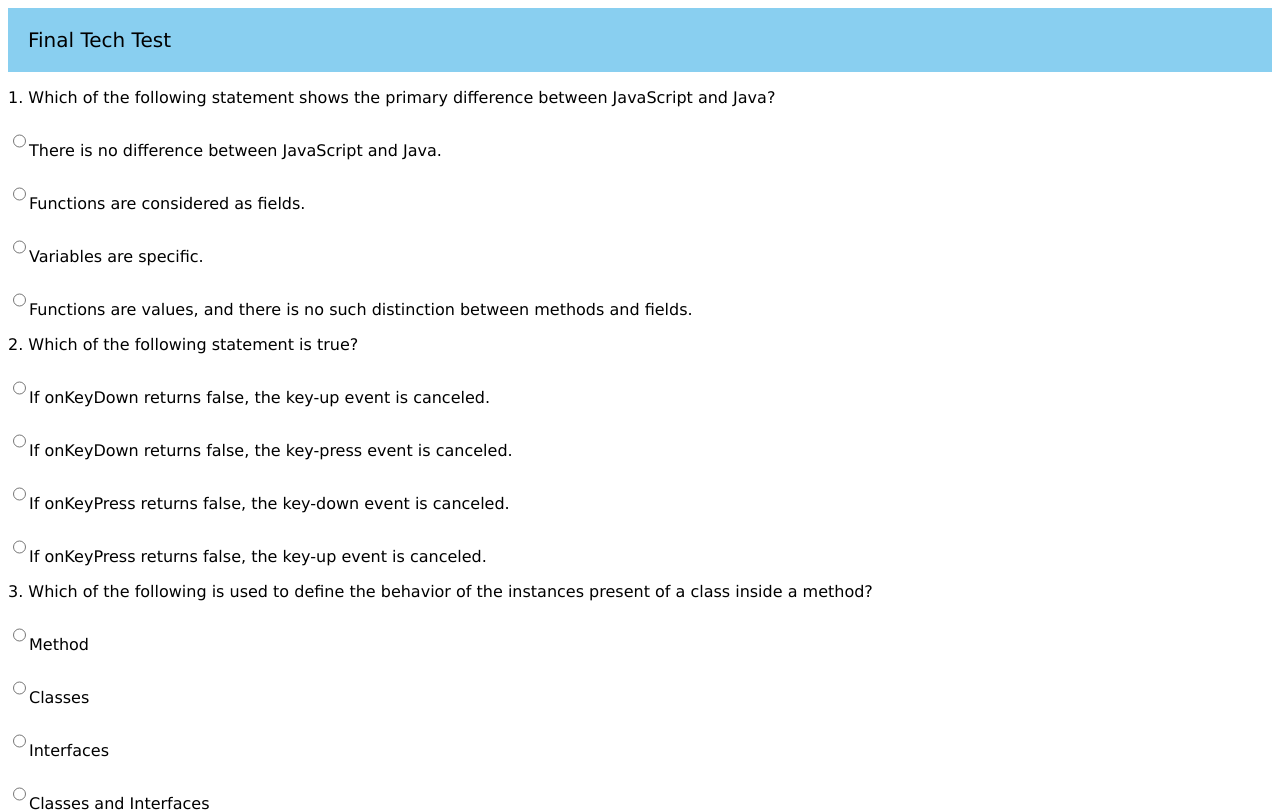
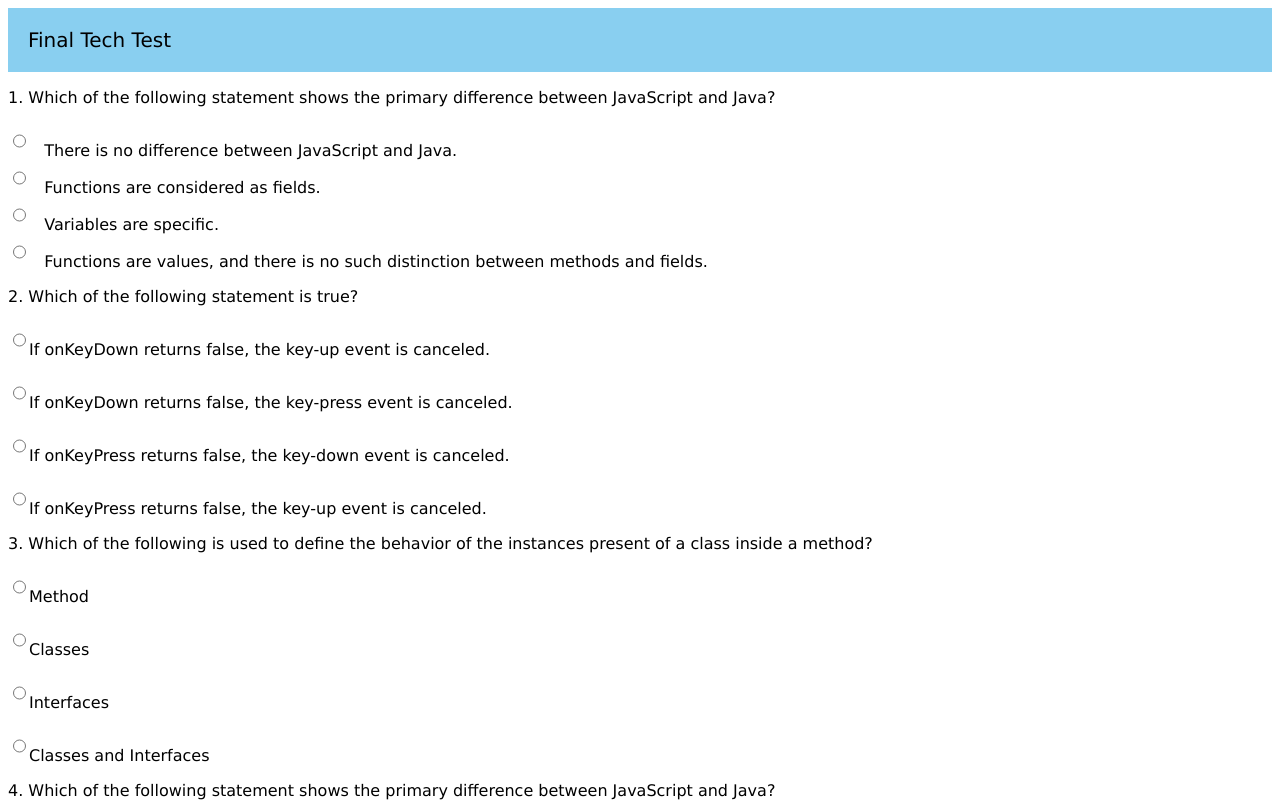
Before and after one commit to AmosJune/JavaScriptProject, a plain HTML site: page index.html in a window 1280 px wide. Shown: the top 812 px of the page. Drawn offline with Linux system fonts and the light colour scheme.

Commit message:
redesign the index html

```diff
--- a/index.html
+++ b/index.html
@@ -14,36 +14,45 @@
 
     <!-- Form Question -->
     <div>
-    <form>
-        <p>1. Which of the following statement shows the primary difference between JavaScript and Java?</p>
-        <p><input type="radio" name="option A" value="There is no difference between JavaScript and Java.">There is no difference between JavaScript and Java.</p>
-        <p><input type="radio" name="option B" value="Functions are considered as fields.">Functions are considered as fields.</p>
-        <p><input type="radio" name="option C" value="Variables are specific.">Variables are specific.</p>
-        <p><input type="radio" name="option D" value="Functions are values, and there is no such distinction between methods and fields.">Functions are values, and there is no such distinction between methods and fields.</p>
+    <form name="questions" id="quiz">
+        <p id="q1">1. Which of the following statement shows the primary difference between JavaScript and Java?</p>
 
-        <P>2. Which of the following statement is true?</P>
-        <P><input type="radio" name="option A" value="If onKeyDown returns false, the key-up event is canceled.">If onKeyDown returns false, the key-up event is canceled.</P>
-        <P><input type="radio" name="option B" value="If onKeyDown returns false, the key-press event is canceled.">If onKeyDown returns false, the key-press event is canceled.</P>
-        <P><input type="radio" name="option C" value="If onKeyPress returns false, the key-down event is canceled.">If onKeyPress returns false, the key-down event is canceled.</P>
-        <P><input type="radio" name="option D" value="If onKeyPress returns false, the key-up event is canceled.">If onKeyPress returns false, the key-up event is canceled.</P>
+        <input type="radio" id="A" name="OPTION A" value="There is no difference between JavaScript and Java.">
+        <label for="q1">There is no difference between JavaScript and Java.</label><br>
 
-        <P>3. Which of the following is used to define the behavior of the instances present of a class inside a method?</P>
-        <P><input type="radio" name="option A" value="Method">Method</P>
-        <P><input type="radio" name="option B" value="Classes">Classes</P>
-        <P><input type="radio" name="option C" value="Interfaces">Interfaces</P>
-        <P><input type="radio" name="option D" value="Classes and Interfaces">Classes and Interfaces</P>
+        <input type="radio" id="B" name="OPTION B" value="Functions are considered as fields.">
+        <label for="q1">Functions are considered as fields.</label><br>
 
-        <P>4. Which of the following statement shows the primary difference between JavaScript and Java?</P>
-        <P><input type="radio" name="option A" value="There is no difference between JavaScript and Java.">There is no difference between JavaScript and Java.</P>
-        <P><input type="radio" name="option B" value="Functions are considered as fields.">Functions are considered as fields.</P>
-        <P><input type="radio" name="option C" value="Variables are specific.">Variables are specific.</P>
-        <P><input type="radio" name="option D" value="Functions are values, and there is no such distinction between methods and fields.">Functions are values, and there is no such distinction between methods and fields.</P>
+        <input type="radio" id="C" name="OPTION C" value="Variables are specific.">
+        <label for="q1">Variables are specific.</label><br>
 
-        <P>5. Which of the following statement is true if class B can extend another class A?</P>
-        <P><input type="radio" name="option A" value="A is the superclass, and B is the subclass.">A is the superclass, and B is the subclass.</P>
-        <P><input type="radio" name="option B" value="B is the superclass, and A is the subclass.">B is the superclass, and A is the subclass.</P>
-        <P><input type="radio" name="option C" value="Both A and B are the superclass.">Both A and B are the superclass.</P>
-        <P><input type="radio" name="option D" value="Both A and B are subclass.">Both A and B are subclass.</P>
+        <input type="radio" id="D" name="OPTION D" value="Functions are values, and there is no such distinction between methods and fields.">
+        <label for="q1">Functions are values, and there is no such distinction between methods and fields.</label><br>
+
+
+        <P id="q2">2. Which of the following statement is true?</P>
+        <P id="q2"><input type="radio" name="option A" value="If onKeyDown returns false, the key-up event is canceled.">If onKeyDown returns false, the key-up event is canceled.</P>
+        <P id="q2"><input type="radio" name="option B" value="If onKeyDown returns false, the key-press event is canceled.">If onKeyDown returns false, the key-press event is canceled.</P>
+        <P id="q2"><input type="radio" name="option C" value="If onKeyPress returns false, the key-down event is canceled.">If onKeyPress returns false, the key-down event is canceled.</P>
+        <P id="q2"><input type="radio" name="option D" value="If onKeyPress returns false, the key-up event is canceled.">If onKeyPress returns false, the key-up event is canceled.</P>
+
+        <P id="q3">3. Which of the following is used to define the behavior of the instances present of a class inside a method?</P>
+        <P id="q3"><input type="radio" name="option A" value="Method">Method</P>
+        <P id="q3"><input type="radio" name="option B" value="Classes">Classes</P>
+        <P id="q3"><input type="radio" name="option C" value="Interfaces">Interfaces</P>
+        <P id="q3"><input type="radio" name="option D" value="Classes and Interfaces">Classes and Interfaces</P>
+
+        <P id="q4">4. Which of the following statement shows the primary difference between JavaScript and Java?</P>
+        <P id="q4"><input type="radio" name="option A" value="There is no difference between JavaScript and Java.">There is no difference between JavaScript and Java.</P>
+        <P id="q4"><input type="radio" name="option B" value="Functions are considered as fields.">Functions are considered as fields.</P>
+        <P id="q4"><input type="radio" name="option C" value="Variables are specific.">Variables are specific.</P>
+        <P id="q4"><input type="radio" name="option D" value="Functions are values, and there is no such distinction between methods and fields.">Functions are values, and there is no such distinction between methods and fields.</P>
+
+        <P id="q5">5. Which of the following statement is true if class B can extend another class A?</P>
+        <P id="q5"><input type="radio" name="option A" value="A is the superclass, and B is the subclass.">A is the superclass, and B is the subclass.</P>
+        <P id="q5"><input type="radio" name="option B" value="B is the superclass, and A is the subclass.">B is the superclass, and A is the subclass.</P>
+        <P id="q5"><input type="radio" name="option C" value="Both A and B are the superclass.">Both A and B are the superclass.</P>
+        <P id="q5"><input type="radio" name="option D" value="Both A and B are subclass.">Both A and B are subclass.</P>
     </form>
     <button onclick="check()">Submit</button>
 </div>
```
Also changed, not shown: assets/index.js (+14 -0 lines).
